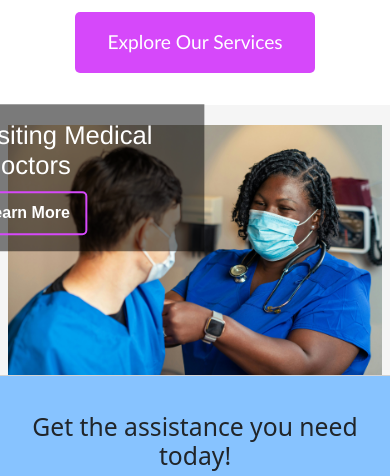
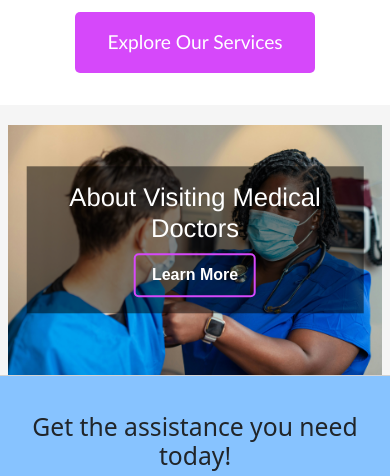
Before and after one commit to CjCabrera1/vmdllc, a website: page index.html in a window 390 px wide. Shown: the part 615-1091 px from the top of the page. Drawn offline with nearby package versions, Linux system fonts and the light colour scheme.

Commit message:
updated css for iphone

```diff
--- a/assets/css/style.css
+++ b/assets/css/style.css
@@ -428,7 +428,7 @@ body {
         padding-top: 20px;
     }
     }
-@media (max-width: 400px) {
+@media (max-width: 414px) {
 
     .hero-text {
         width: 95%;
@@ -444,11 +444,8 @@ body {
     }
 
     .about-us-overlay {
-        top: 5%;
-        left: 5%;
-        transform: translate(-50%, -10%);
-        width: 95%;
-        max-width: 400px;
+        width: 90%;
+        padding: 1rem;
     }
 
     .about-us-overlay h3 {
```
